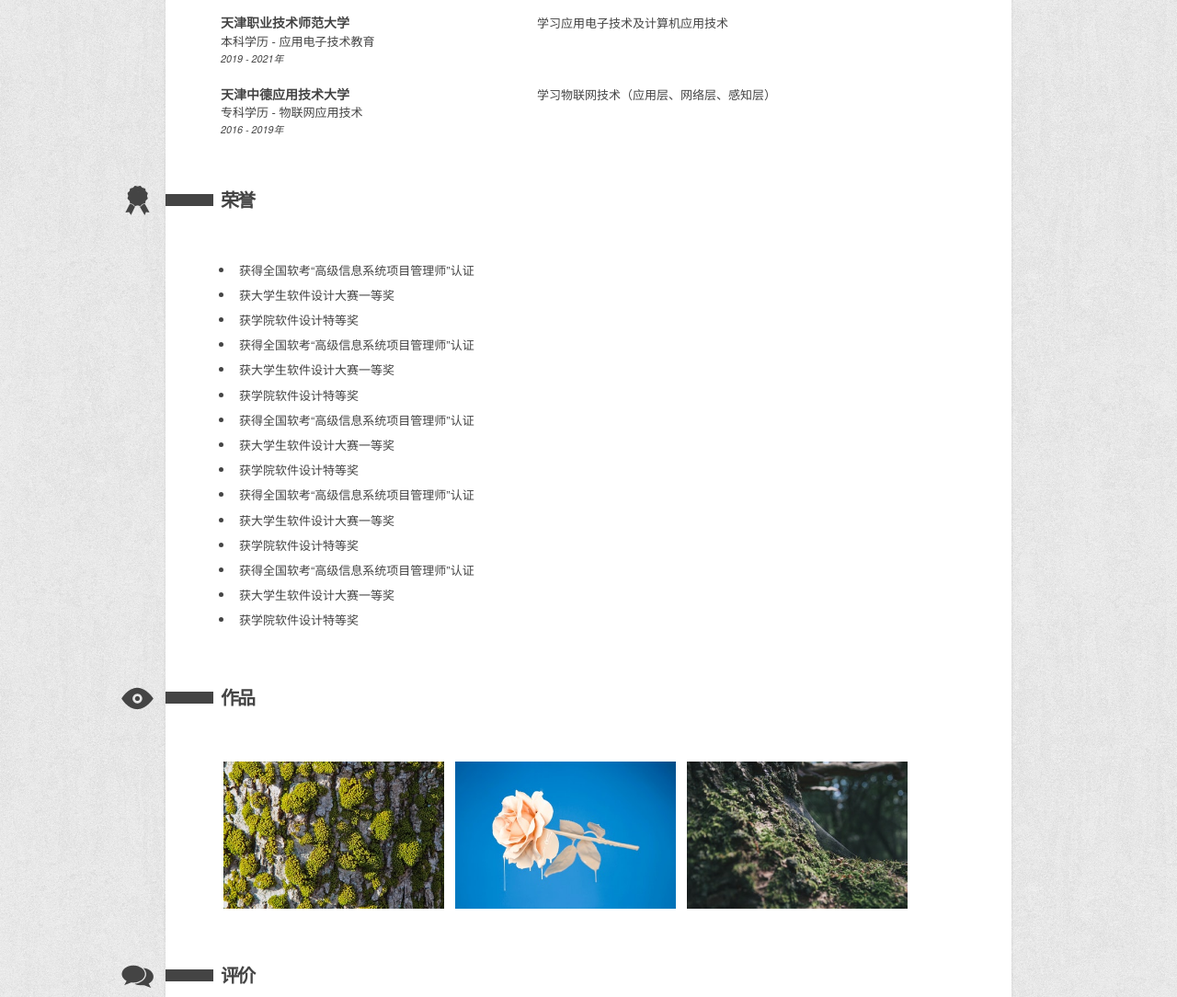
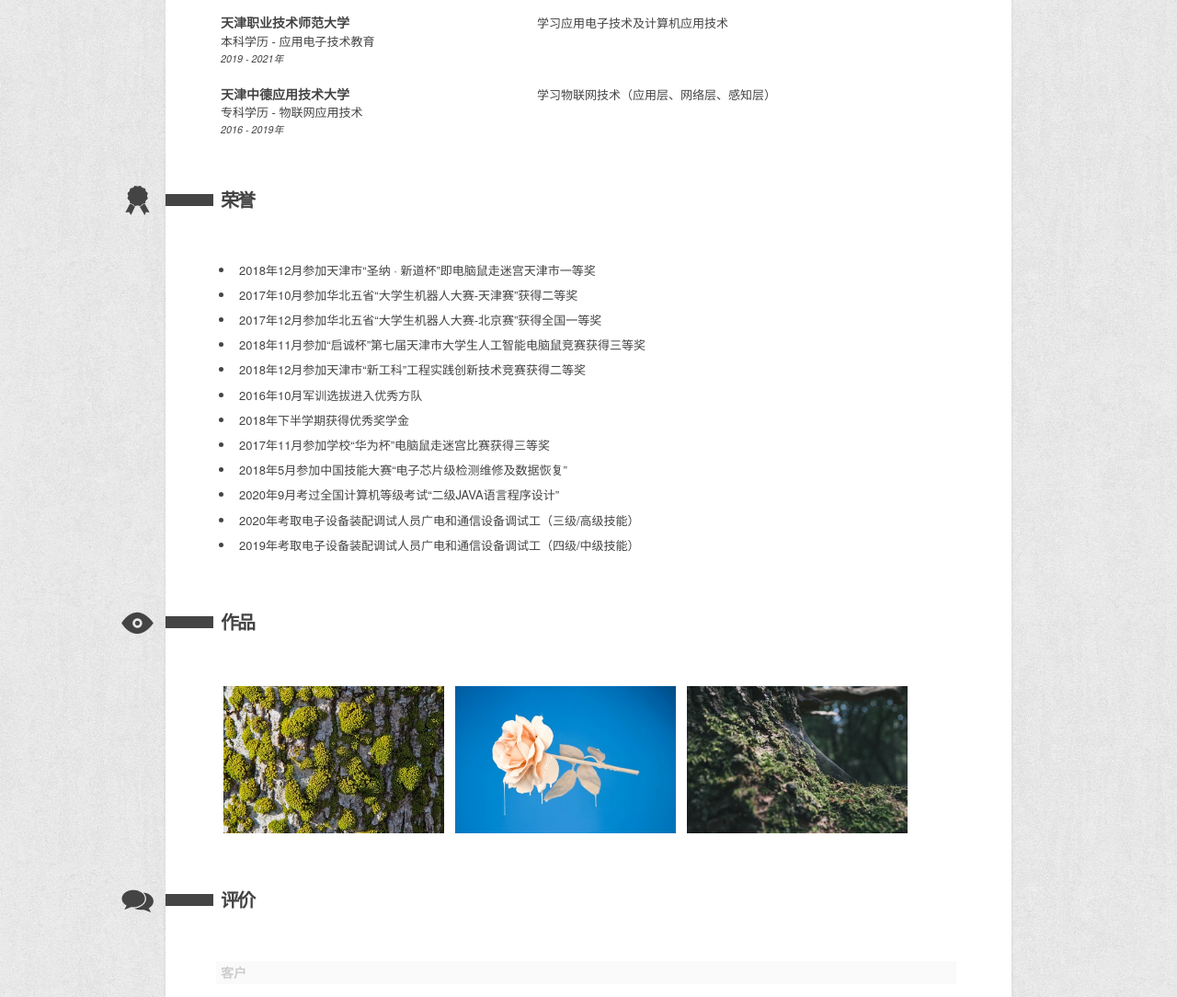
Before and after one commit to 498511842/PanResume.github.io, a plain HTML site: page index.html in a window 1280 px wide. Shown: the part 1194-2278 px from the top of the page at 92% size. Drawn offline with Linux system fonts and the light colour scheme.

Commit message:
deploy 2021-01-24_13:16:31

```diff
--- a/index.html
+++ b/index.html
@@ -109,21 +109,19 @@
 
 <!--HONORS / AWARDS-->
 <ul id="honorsAwards" style="display: block;">
-	<li><font><font>获得全国软考“高级信息系统项目管理师”认证</font></font></li>
-	<li><font><font>获大学生软件设计大赛一等奖</font></font></li>
-	<li><font><font>获学院软件设计特等奖</font></font></li>
-	<li><font><font>获得全国软考“高级信息系统项目管理师”认证</font></font></li>
-	<li><font><font>获大学生软件设计大赛一等奖</font></font></li>
-	<li><font><font>获学院软件设计特等奖</font></font></li>
-	<li><font><font>获得全国软考“高级信息系统项目管理师”认证</font></font></li>
-	<li><font><font>获大学生软件设计大赛一等奖</font></font></li>
-	<li><font><font>获学院软件设计特等奖</font></font></li>
-	<li><font><font>获得全国软考“高级信息系统项目管理师”认证</font></font></li>
-	<li><font><font>获大学生软件设计大赛一等奖</font></font></li>
-	<li><font><font>获学院软件设计特等奖</font></font></li>
-	<li><font><font>获得全国软考“高级信息系统项目管理师”认证</font></font></li>
-	<li><font><font>获大学生软件设计大赛一等奖</font></font></li>
-	<li><font><font>获学院软件设计特等奖</font></font></li>
+	<li><font><font>2018年12月参加天津市“圣纳 · 新道杯”即电脑鼠走迷宫天津市一等奖</font></font></li>
+	<li><font><font>2017年10月参加华北五省“大学生机器人大赛-天津赛”获得二等奖</font></font></li>
+	<li><font><font>2017年12月参加华北五省“大学生机器人大赛-北京赛”获得全国一等奖</font></font></li>
+	<li><font><font>2018年11月参加“启诚杯”第七届天津市大学生人工智能电脑鼠竞赛获得三等奖</font></font></li>
+	<li><font><font>2018年12月参加天津市“新工科”工程实践创新技术竞赛获得二等奖</font></font></li>
+	<li><font><font>2016年10月军训选拔进入优秀方队</font></font></li>
+	<li><font><font>2018年下半学期获得优秀奖学金</font></font></li>
+	<li><font><font>2017年11月参加学校“华为杯”电脑鼠走迷宫比赛获得三等奖</font></font></li>
+	<li><font><font>2018年5月参加中国技能大赛“电子芯片级检测维修及数据恢复”</font></font></li>
+	<li><font><font>2020年9月考过全国计算机等级考试“二级JAVA语言程序设计”</font></font></li>
+	<li><font><font>2020年考取电子设备装配调试人员广电和通信设备调试工（三级/高级技能）</font></font></li>
+	<li><font><font>2019年考取电子设备装配调试人员广电和通信设备调试工（四级/中级技能）</font></font></li>
+
 </ul><!--end honorsAwards-->
 
 <div class="clear"></div>
```
